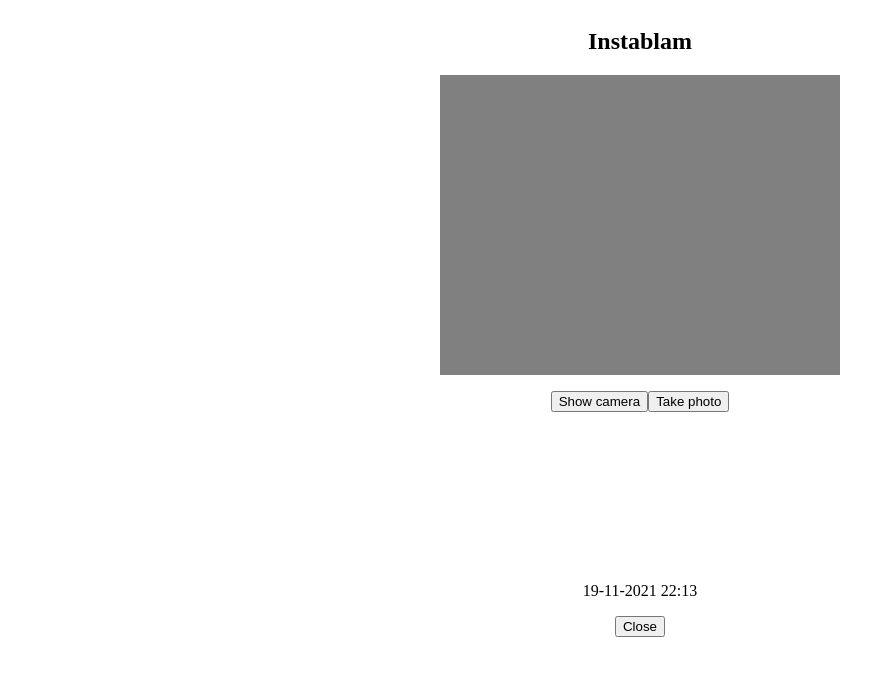
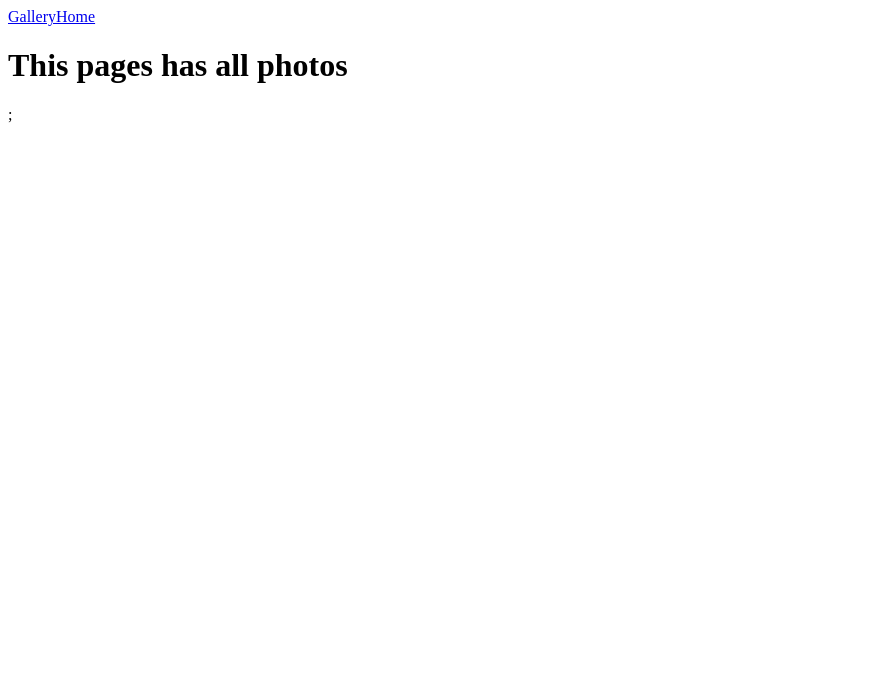
Before and after one commit to easmar89/Instablam, a React (Create React App) app: page /photos in a window 1280 px wide. Shown: the top 676 px of the page, without its empty margins (0-895 px from the left). Built offline with nearby package versions, Linux system fonts and the light colour scheme; no server answers.

Commit message:
service worker and routing

```diff
--- a/package.json
+++ b/package.json
@@ -8,6 +8,7 @@
     "@testing-library/user-event": "^12.8.3",
     "react": "^17.0.2",
     "react-dom": "^17.0.2",
+    "react-router-dom": "^6.0.2",
     "react-scripts": "4.0.3",
     "web-vitals": "^1.1.2"
   },
--- a/public/script.js
+++ b/public/script.js
@@ -1,14 +1,41 @@
-window.addEventListener("load", () => {
-  if ("serviceWorker" in navigator) {
-    navigator.serviceWorker
-      .register("./sw.js")
-      .then(() => {
-        console.log("Serivce Worker registered succesfully!");
-      })
-      .catch((err) => {
-        console.log("SW registration failed: ", err);
-      });
-  } else {
-    console.log("Sorry...serviceWorkers are not supported");
+// window.addEventListener("load", () => {
+//   if ("serviceWorker" in navigator) {
+//     navigator.serviceWorker
+//       .register("sw.js")
+//       .then(() => {
+//         console.log("Serivce Worker registered succesfully!");
+//       })
+//       .catch((err) => {
+//         console.log("SW registration failed: ", err);
+//       });
+//   } else {
+//     console.log("Sorry...serviceWorkers are not supported");
+//   }
+// });
+
+async function installSW() {
+  if (!("serviceWorker" in navigator)) {
+    console.log("ServiceWorkers are not supported");
+    return;
   }
-});
+
+  const swRegistration = await navigator.serviceWorker.register("sw.js");
+  let serviceWorker;
+
+  if (swRegistration.installing) {
+    console.log("Resolved on installed: ", swRegistration);
+    serviceWorker = swRegistration.installing;
+  } else if (swRegistration.waiting) {
+    console.log("installed/waiting: ", swRegistration);
+    serviceWorker = swRegistration.waiting;
+  } else if (swRegistration.active) {
+    console.log("activated: ", swRegistration);
+    serviceWorker = swRegistration.active;
+  }
+
+  serviceWorker.addEventListener("statechange", (e) => {
+    console.log(e.target.state);
+  });
+}
+
+installSW();
--- a/src/App.js
+++ b/src/App.js
@@ -1,9 +1,12 @@
+import { Link } from "react-router-dom";
 import "./App.css";
 import Camera from "./components/Camera";
+import Navbar from "./components/Navbar";
 
 export default function App() {
   return (
     <section className="app">
+      <Navbar />
       <h1>Instablam</h1>
       <Camera />
     </section>
--- a/src/components/Camera.js
+++ b/src/components/Camera.js
@@ -27,7 +27,7 @@
       <div className="photo">
         <canvas ref={photoRef}></canvas>
         <Location />
-        <button>Close</button>
+        <button>save</button>
       </div>
     </div>
   );
--- a/src/components/Location.js
+++ b/src/components/Location.js
@@ -26,16 +26,16 @@
 
   return (
     <div className="info">
-      <p className="date">{displayDate()}</p>
+      <p className="date">{new Date().toLocaleString()}</p>
       <p className="location">{location}</p>
     </div>
   );
 }
 
-function displayDate() {
-  let now = new Date();
-  let date = `${now.getDate()}-${now.getMonth() + 1}-${now.getFullYear()} `;
-  let time = `${now.getHours()}:${now.getMinutes()}`;
+// function displayDate() {
+//   let now = new Date();
+//   let date = `${now.getDate()}-${now.getMonth() + 1}-${now.getFullYear()} `;
+//   let time = `${now.getHours()}:${now.getMinutes()}`;
 
-  return date + time;
-}
+//   return date + time;
+// }
--- /dev/null
+++ b/src/components/Navbar.js
@@ -0,0 +1,10 @@
+import { Link } from "react-router-dom";
+
+export default function Navbar() {
+  return (
+    <nav>
+      <Link to="/photos">Gallery</Link>
+      <Link to="/">Home</Link>
+    </nav>
+  );
+}
--- /dev/null
+++ b/src/components/Photos.js
@@ -0,0 +1,10 @@
+import Navbar from "./Navbar";
+
+export default function Photos() {
+  return (
+    <>
+      <Navbar />
+      <h1>This pages has all photos</h1>;
+    </>
+  );
+}
--- a/src/index.js
+++ b/src/index.js
@@ -1,4 +1,16 @@
 import ReactDOM from "react-dom";
+import { BrowserRouter, Routes, Route } from "react-router-dom";
 import App from "./App";
+import Photos from "./components/Photos";
 
-ReactDOM.render(<App />, document.getElementById("root"));
+// ReactDOM.render(<App />, document.getElementById("root"));
+
+ReactDOM.render(
+  <BrowserRouter>
+    <Routes>
+      <Route path="/" element={<App />}></Route>
+      <Route path="/photos" element={<Photos />}></Route>
+    </Routes>
+  </BrowserRouter>,
+  document.getElementById("root")
+);
```
Also changed, not shown: public/sw.js (+15 -3 lines), 1 other file (tests, documents, lock files or other folders).
